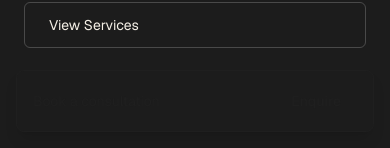
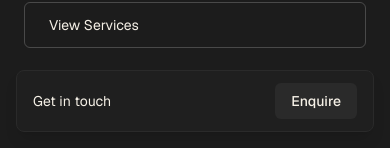
Before and after one commit to dukeman8/leah-website, a Next.js app: page / in a window 390 px wide. Shown: the part 696-844 px from the top of the page. Built offline with nearby package versions, Linux system fonts and the light colour scheme.

Commit message:
updated stickycta

```diff
--- a/components/StickyCTA.tsx
+++ b/components/StickyCTA.tsx
@@ -4,17 +4,27 @@ import Link from "next/link";
 
 export default function StickyCTA() {
   return (
-    <div className="fixed bottom-4 left-0 w-full z-9999 md:hidden">
+    <div className="fixed bottom-4 left-0 w-full z-[9999] md:hidden">
 
-      <div className="mx-4 flex items-center justify-between px-4 py-3 bg-card border border-border rounded-lg shadow-lg">
+      <div className="mx-4 flex items-center justify-between px-4 py-3 bg-[#1f1f1f] border border-[#2a2a2a] rounded-lg shadow-lg">
 
-        <p className="text-sm text-foreground">
-          Book a consultation
+        <p className="text-sm text-[#f6f1e7]">
+          Get in touch
         </p>
 
         <Link
           href="/contact"
-          className="shrink-0 bg-foreground text-background px-4 py-2 rounded-md text-sm font-medium hover:opacity-90 transition"
+          className="
+            shrink-0
+            bg-[#2a2a2a]
+            text-[#f6f1e7]
+            px-4 py-2
+            rounded-md
+            text-sm
+            font-medium
+            hover:bg-[#3a3a3a]
+            transition
+          "
         >
           Enquire
         </Link>
```
